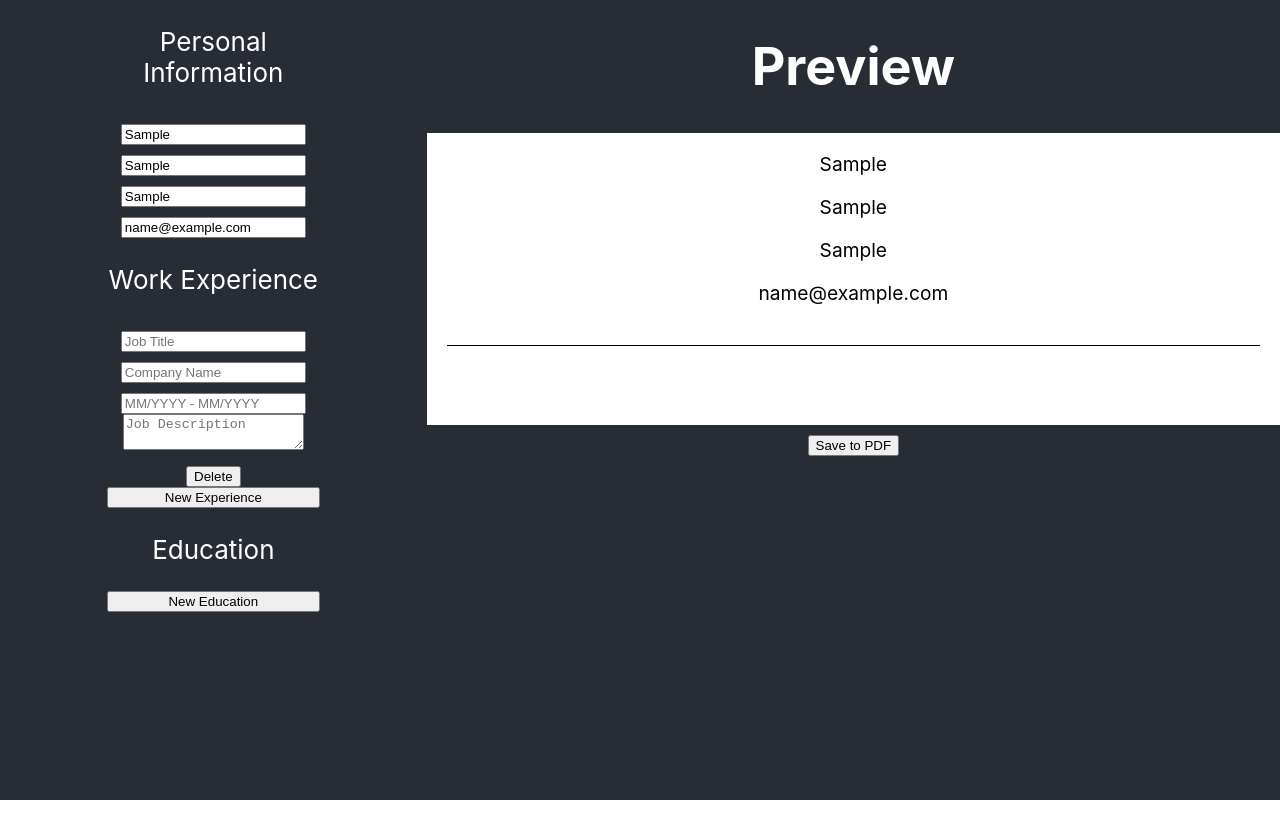
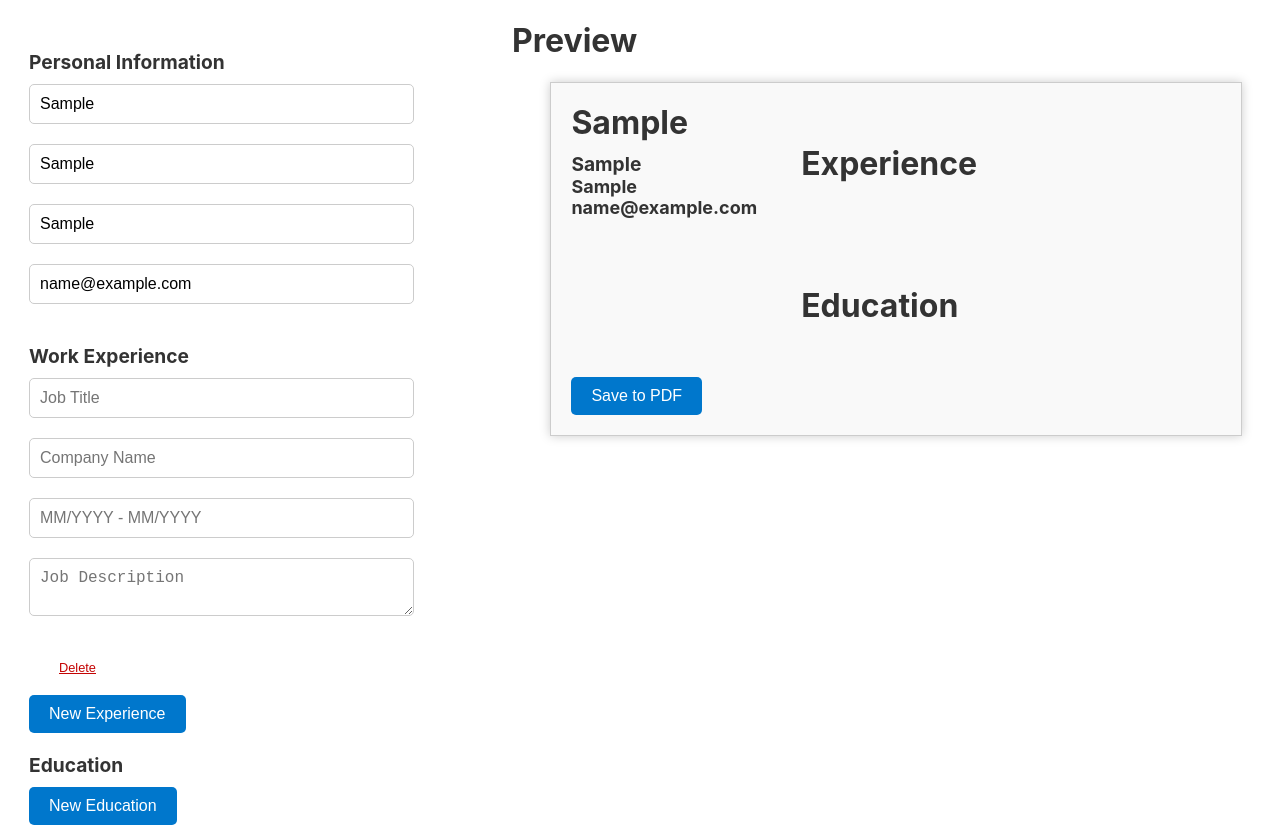
Before and after one commit to N3mEee/cv-application, a React (Create React App) app: page / in a window 1280 px wide. Both pictures are taken after typing "Sample", "Sample", "Sample", "name@example.com" into the empty fields and a click on the button "New Experience". Before the commit the page ends 800 px from the top, so only its background shows below. Built offline with nearby package versions, Linux system fonts and the light colour scheme.

Commit message:
add more style

```diff
--- a/src/components/Preview.js
+++ b/src/components/Preview.js
@@ -23,20 +23,33 @@ export default class Preview extends Component {
             <div className="Preview">
                 <h1>Preview</h1>
                 {this.props.personal.name !== "" ? (
-                    <div>
+                    <div className="container">
                         <div className="preview-container">
                             <div className="personal-container">
                                 {Object.values(this.props.personal).map((value, i) => {
-                                    return <p key={i}>{value}</p>;
+                                    return (
+                                        <p key={i} className={Object.keys(this.props.personal)[i]}>
+                                            {value}
+                                        </p>
+                                    );
                                 })}
                             </div>
                             <div className="work-experience-container">
+                                <h1>Experience</h1>
+
                                 {this.props.workExperience.length > 0
                                     ? this.props.workExperience.map((item, index) => {
                                           return (
                                               <div key={index} className="work-experience">
-                                                  {Object.values(item).map((value, index) => {
-                                                      return <p key={index}>{value}</p>;
+                                                  {Object.values(item).map((value, i) => {
+                                                      return (
+                                                          <p
+                                                              key={i}
+                                                              className={Object.keys(this.props.workExperience[0])[i]}
+                                                          >
+                                                              {value}
+                                                          </p>
+                                                      );
                                                   })}
                                               </div>
                                           );
@@ -44,12 +57,20 @@ export default class Preview extends Component {
                                     : ""}
                             </div>
                             <div className="education-container">
+                                <h1>Education</h1>
                                 {this.props.education.length > 0
                                     ? this.props.education.map((item, index) => {
                                           return (
                                               <div key={index} className="education">
-                                                  {Object.values(item).map((value, index) => {
-                                                      return <p key={index}>{value}</p>;
+                                                  {Object.values(item).map((value, i) => {
+                                                      return (
+                                                          <p
+                                                              key={i}
+                                                              className={Object.keys(this.props.education[0])[i]}
+                                                          >
+                                                              {value}
+                                                          </p>
+                                                      );
                                                   })}
                                               </div>
                                           );
--- a/src/style/App.css
+++ b/src/style/App.css
@@ -1,19 +1,66 @@
-.App {
-    text-align: center;
+.app-header {
+    display: grid;
+    grid-template-columns: 1fr 1.5fr;
 }
 
-.app-header {
-    background-color: #282c34;
-    min-height: 100vh;
-    display: grid;
-    grid-template-columns: 1fr 2fr;
-    font-size: calc(10px + 2vmin);
-    color: white;
-    justify-items: center;
+form {
+    max-width: 600px;
+    margin: 0 29px;
 }
 
 .form-container {
-    display: flex;
-    flex-direction: column;
-    width: 50%;
+    margin-top: 30px;
 }
+
+p {
+    font-size: 1.2rem;
+    font-weight: bold;
+    margin: 20px 0 10px;
+}
+
+input,
+textarea {
+    border: 1px solid #ccc;
+    border-radius: 5px;
+    font-size: 1rem;
+    padding: 10px;
+    margin-bottom: 20px;
+    width: 80%;
+}
+
+button {
+    background-color: #0077cc;
+    color: #fff;
+    border: none;
+    border-radius: 5px;
+    cursor: pointer;
+    font-size: 1rem;
+    padding: 10px 20px;
+    margin-top: 10px;
+    transition: background-color 0.3s ease;
+}
+
+button:hover {
+    background-color: #005ea6;
+}
+
+#addExperience,
+#addEducation {
+    display: block;
+}
+
+.deleteExperience,
+.deleteEducation {
+    background-color: transparent;
+    color: rgb(196, 4, 4);
+    cursor: pointer;
+    margin-left: 10px;
+    font-size: 0.8rem;
+    border: none;
+    text-decoration: underline;
+}
+
+.deleteExperience:hover,
+.deleteEducation:hover {
+    background-color: white;
+}
--- a/src/style/Preview.css
+++ b/src/style/Preview.css
@@ -1,34 +1,49 @@
-.Preview {
-    width: 100%;
+.container {
+    max-width: 800px;
+    margin: 0 5%;
+    padding: 20px;
+    background-color: #f9f9f9;
+    border: 1px solid #ccc;
+    box-shadow: 0 0 10px #ccc;
 }
 
 .preview-container {
-    width: 100%;
-    background-color: white;
-    color: black;
-    display: flex;
-    flex-direction: column;
-    font-size: 1.2rem;
+    display: grid;
+    grid-template-columns: 1fr 2fr;
+    grid-gap: 20px;
 }
 
-.personal-container {
-    text-align: center;
+.name {
+    font-size: 32px;
+    font-weight: bold;
+    margin: 0 0 10px 0;
 }
 
-.work-experience-container {
-    padding: 20px;
-    text-align: start;
+.location {
+    margin: 0;
 }
 
-.work-experience {
-    border-top: 1px solid #000;
+.phoneNumber,
+.email {
+    margin: 0;
+    font-size: 18px;
 }
 
+.work-experience-container,
 .education-container {
-    padding: 20px;
-    text-align: start;
+    margin: 20px 0;
+    grid-column: 2/-1;
 }
 
-.education {
-    border-top: 1px solid #000;
+.jobTitle,
+.subject {
+    font-size: 24px;
+    font-weight: bold;
+    margin: 0 0 5px 0;
 }
+
+.university,
+.companyName {
+    margin: 0;
+    font-style: italic;
+}
--- a/src/style/index.css
+++ b/src/style/index.css
@@ -1,11 +1,13 @@
 body {
     margin: 0;
+    padding: 0;
     font-family: -apple-system, BlinkMacSystemFont, "Segoe UI", "Roboto", "Oxygen", "Ubuntu", "Cantarell", "Fira Sans",
         "Droid Sans", "Helvetica Neue", sans-serif;
     -webkit-font-smoothing: antialiased;
     -moz-osx-font-smoothing: grayscale;
+    font-size: 16px;
+    color: #333;
 }
-
 code {
     font-family: source-code-pro, Menlo, Monaco, Consolas, "Courier New", monospace;
 }
```
